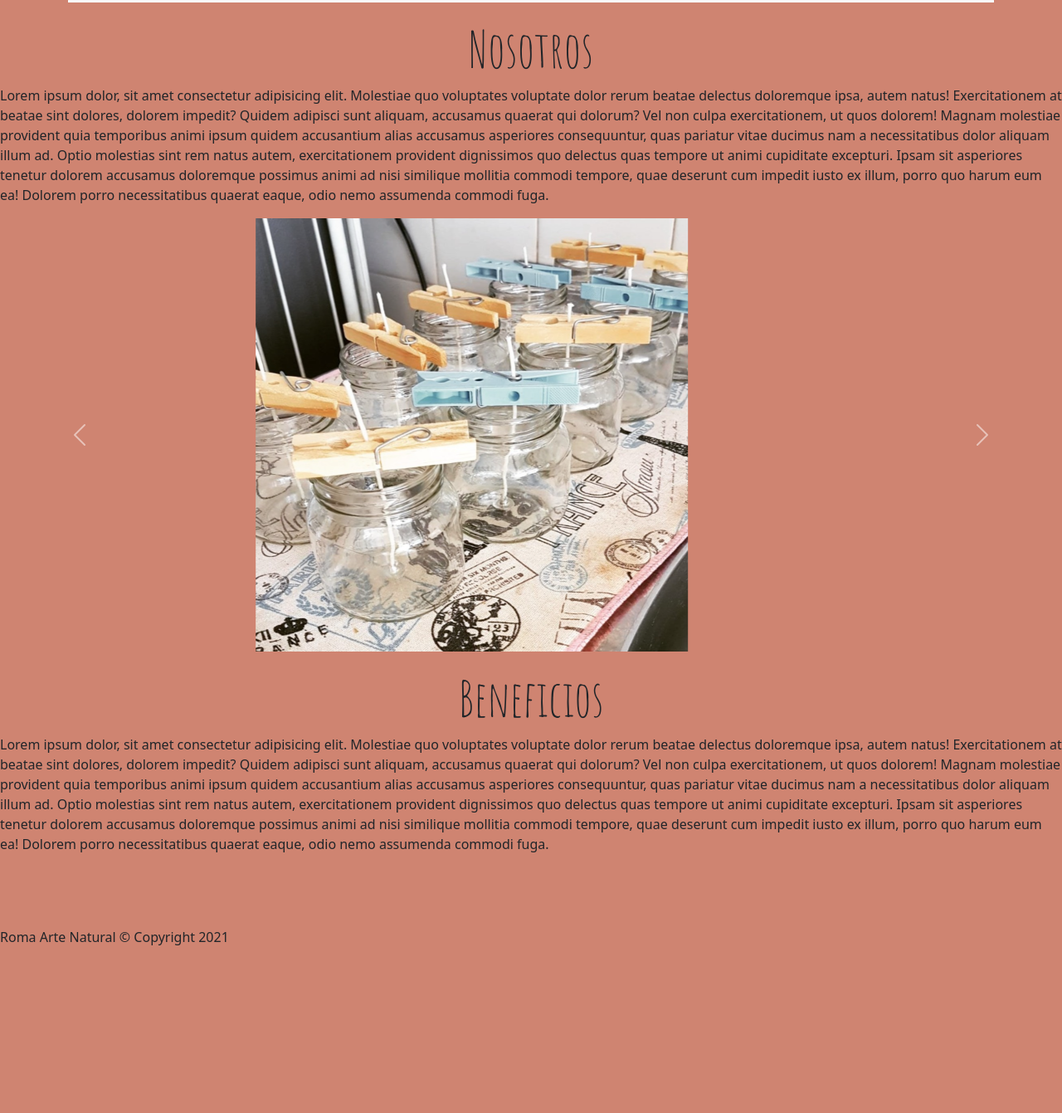
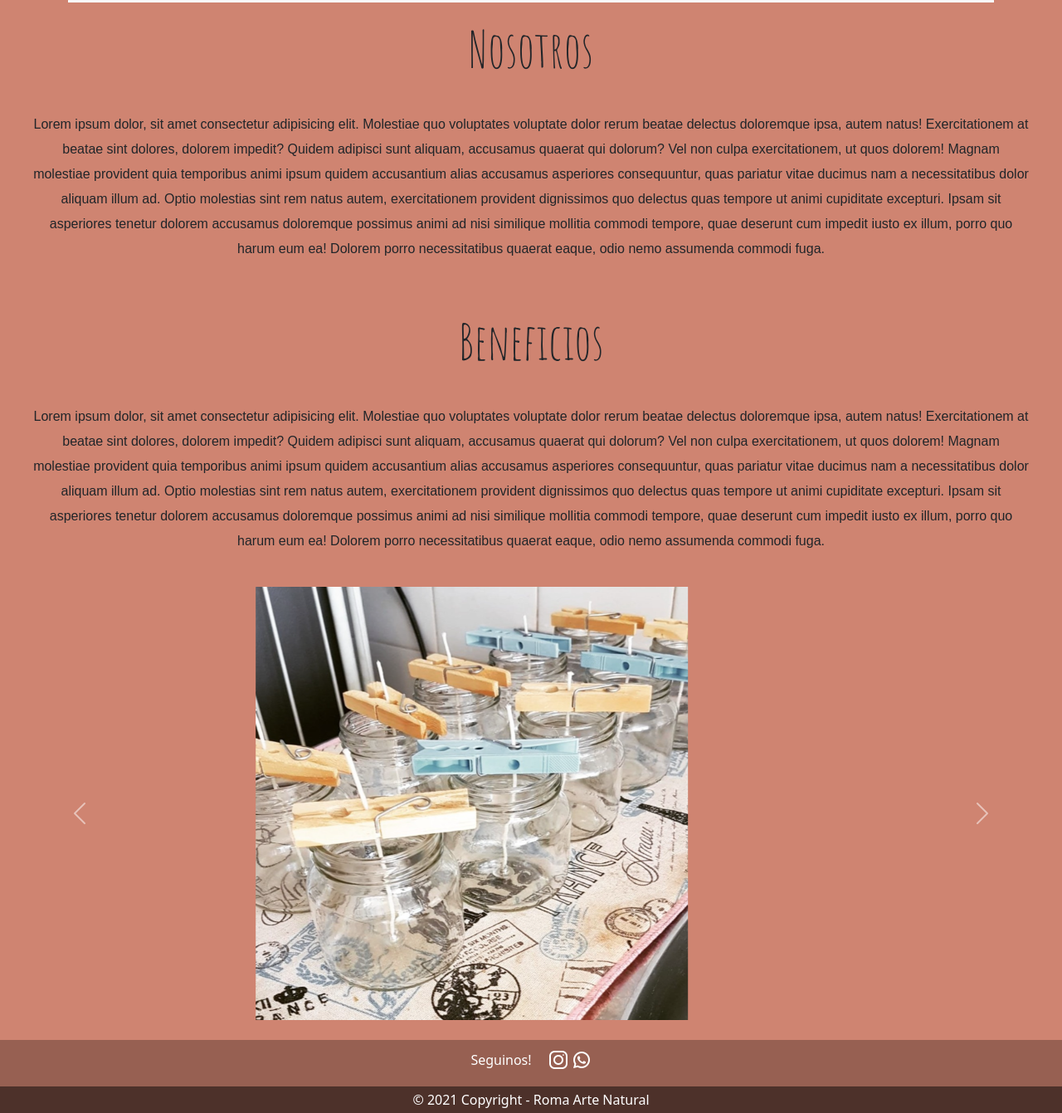
Before and after one commit to MartinCarc/PF-Salazar, a plain HTML site: page pages/nosotros.html in a window 1280 px wide. Shown: the part 146-1487 px from the top of the page at 83% size. Before the commit the page ends 1287 px from the top, so only its background shows below. Drawn offline with nearby package versions, Linux system fonts and the light colour scheme; a web font is replaced by a local one.

Commit message:
pagina nosotros maquetada

```diff
--- a/pages/nosotros.html
+++ b/pages/nosotros.html
@@ -12,7 +12,7 @@
       integrity="sha384-GLhlTQ8iRABdZLl6O3oVMWSktQOp6b7In1Zl3/Jr59b6EGGoI1aFkw7cmDA6j6gD"
       crossorigin="anonymous"
     />
-    <link rel="stylesheet" href="/style.css" />
+    <link rel="stylesheet" href="/style/style.css" />
   </head>
 
   <body>
@@ -67,7 +67,7 @@
       <section>
         <div>
           <h1 class="nosotros">Nosotros</h1>
-          <p>
+          <p class="parrafo-nosotros">
             Lorem ipsum dolor, sit amet consectetur adipisicing elit. Molestiae
             quo voluptates voluptate dolor rerum beatae delectus doloremque
             ipsa, autem natus! Exercitationem at beatae sint dolores, dolorem
@@ -85,9 +85,28 @@
           </p>
         </div>
 
+        <div>
+          <h2 class="beneficios">Beneficios</h2>
+          <p class="parrafo-beneficios">
+            Lorem ipsum dolor, sit amet consectetur adipisicing elit. Molestiae
+            quo voluptates voluptate dolor rerum beatae delectus doloremque
+            ipsa, autem natus! Exercitationem at beatae sint dolores, dolorem
+            impedit? Quidem adipisci sunt aliquam, accusamus quaerat qui
+            dolorum? Vel non culpa exercitationem, ut quos dolorem! Magnam
+            molestiae provident quia temporibus animi ipsum quidem accusantium
+            alias accusamus asperiores consequuntur, quas pariatur vitae ducimus
+            nam a necessitatibus dolor aliquam illum ad. Optio molestias sint
+            rem natus autem, exercitationem provident dignissimos quo delectus
+            quas tempore ut animi cupiditate excepturi. Ipsam sit asperiores
+            tenetur dolorem accusamus doloremque possimus animi ad nisi
+            similique mollitia commodi tempore, quae deserunt cum impedit iusto
+            ex illum, porro quo harum eum ea! Dolorem porro necessitatibus
+            quaerat eaque, odio nemo assumenda commodi fuga.
+          </p>
+        </div>
         <div
           id="carouselExampleControls"
-          class="carousel slide"
+          class="carousel slide pb-4"
           data-bs-ride="carousel"
         >
           <div class="carousel-inner">
@@ -125,32 +144,32 @@
             <span class="visually-hidden">Siguiente</span>
           </button>
         </div>
-
-        <div>
-          <h2 class="beneficios">Beneficios</h2>
-          <p class="justify-content-center">
-            Lorem ipsum dolor, sit amet consectetur adipisicing elit. Molestiae
-            quo voluptates voluptate dolor rerum beatae delectus doloremque
-            ipsa, autem natus! Exercitationem at beatae sint dolores, dolorem
-            impedit? Quidem adipisci sunt aliquam, accusamus quaerat qui
-            dolorum? Vel non culpa exercitationem, ut quos dolorem! Magnam
-            molestiae provident quia temporibus animi ipsum quidem accusantium
-            alias accusamus asperiores consequuntur, quas pariatur vitae ducimus
-            nam a necessitatibus dolor aliquam illum ad. Optio molestias sint
-            rem natus autem, exercitationem provident dignissimos quo delectus
-            quas tempore ut animi cupiditate excepturi. Ipsam sit asperiores
-            tenetur dolorem accusamus doloremque possimus animi ad nisi
-            similique mollitia commodi tempore, quae deserunt cum impedit iusto
-            ex illum, porro quo harum eum ea! Dolorem porro necessitatibus
-            quaerat eaque, odio nemo assumenda commodi fuga.
-          </p>
-        </div>
       </section>
     </main>
-    <br />
-    <br />
-    <br />
-    <footer>Roma Arte Natural © Copyright 2021</footer>
+    <section>
+      <!--Footer-->
+      <footer class="text-center text-white" style="background-color: #976052">
+        <div class="container p-2 pb-0">
+          <section class="">
+            <p class="d-flex justify-content-center align-items-center">
+              <span class="me-3">Seguinos!</span>
+
+              <a
+                title="Instagram"
+                href="https://www.instagram.com/roma.arte.natural/"
+                ><img src="/imgs/ig.png" alt="ig"
+              /></a>
+
+              <img src="/imgs/wsp.png" alt="wsp" />
+            </p>
+          </section>
+        </div>
+
+        <div class="container-fluid p-1" style="background-color: #4d312a">
+          © 2021 Copyright - Roma Arte Natural
+        </div>
+      </footer>
+    </section>
 
     <script
       src="https://cdn.jsdelivr.net/npm/bootstrap@5.3.0-alpha1/dist/js/bootstrap.bundle.min.js"
--- a/style.css
+++ b/style/style.css
@@ -44,6 +44,22 @@ h1 {
   line-height: 30px;
 }
 
+.parrafo-nosotros {
+  font-family: "ABeeZee", sans-serif;
+  margin: 20px;
+  padding: 20px;
+  text-align: center;
+  line-height: 30px;
+}
+
+.parrafo-beneficios {
+  font-family: "ABeeZee", sans-serif;
+  margin: 20px;
+  padding: 20px;
+  text-align: center;
+  line-height: 30px;
+}
+
 .video-inicio {
   text-align: center;
 }
```
Also changed, not shown: index.html (+4 -4 lines).
